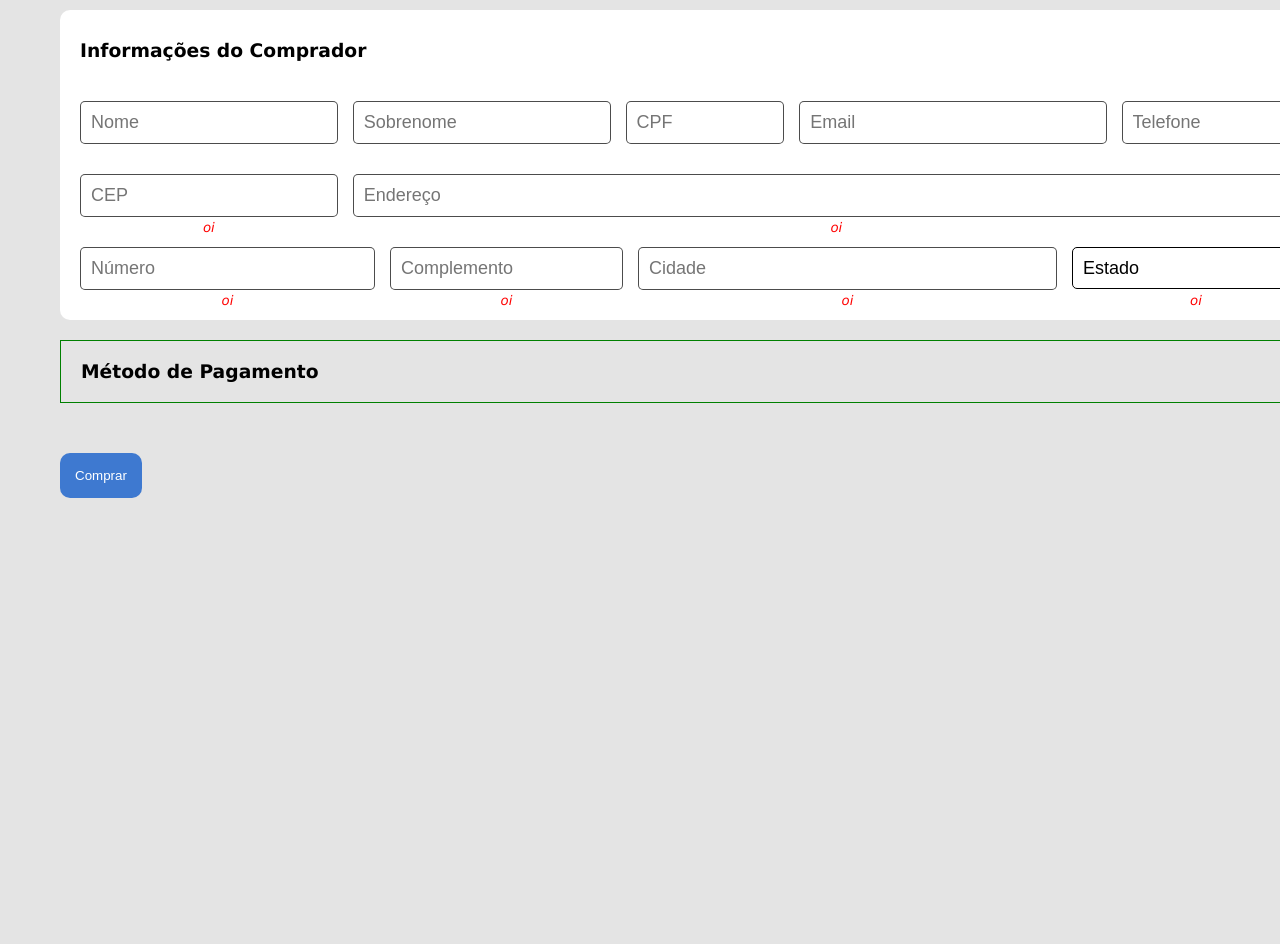
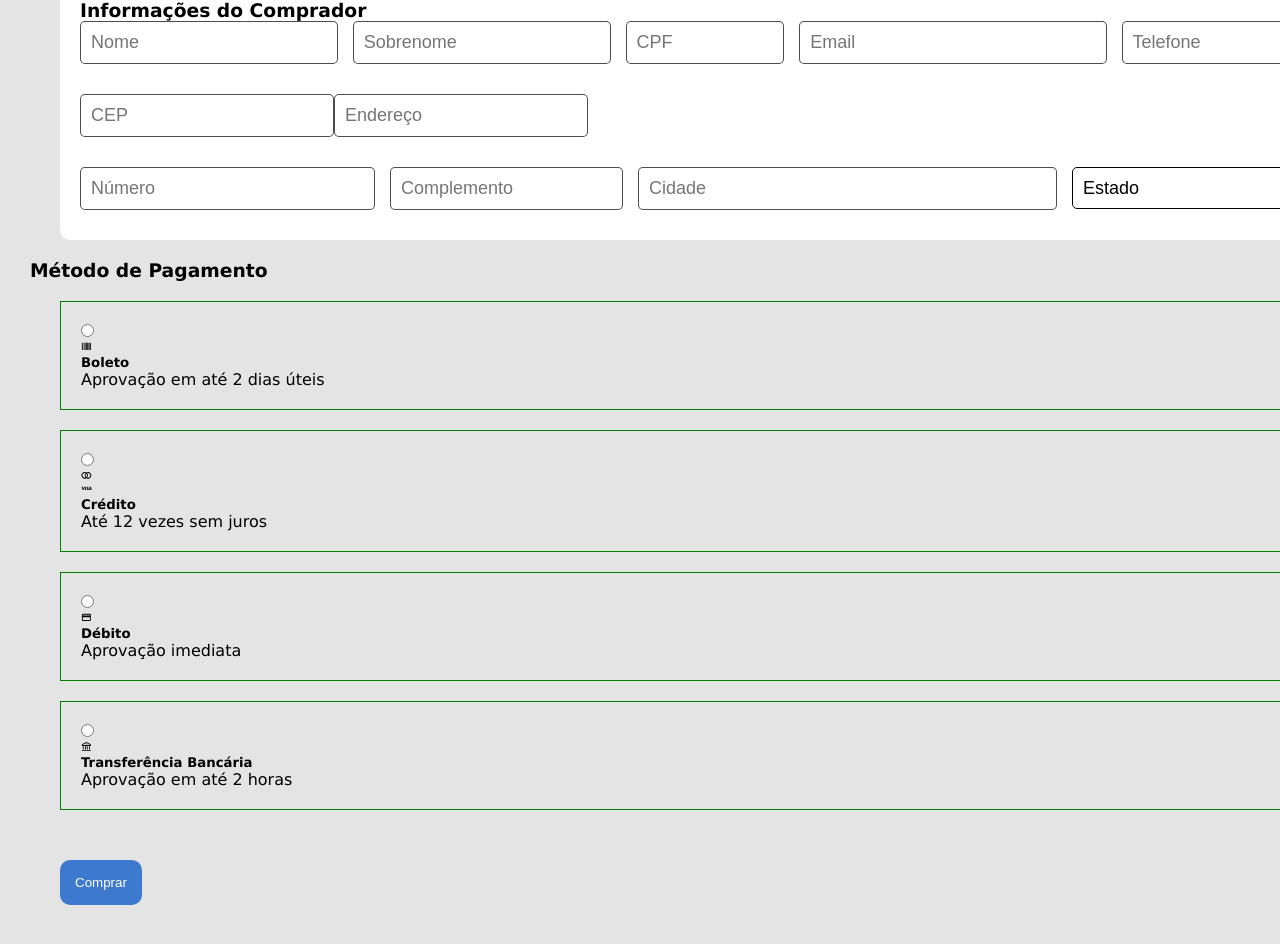
Before and after one commit to laurenzdpinder/react-store, a React (Create React App) app: page /purchcase in a window 1280 px wide. Shown: the part 298-1242 px from the top of the page. Before the commit the page ends 856 px from the top, so only its background shows below. Built offline with nearby package versions, Linux system fonts and the light colour scheme.

Commit message:
feat: Purchcase page - add payment-method

```diff
--- a/src/pages/Purchcase.js
+++ b/src/pages/Purchcase.js
@@ -1,6 +1,10 @@
 import React, { useEffect, useState } from 'react';
 import { useNavigate } from 'react-router-dom';
 import { BsBoxArrowLeft } from 'react-icons/bs';
+import { MdPayment } from 'react-icons/md';
+import {
+  RiBankLine, RiBarcodeLine, RiMastercardLine, RiVisaLine,
+} from 'react-icons/ri';
 import { getProductsCart } from '../helpers/localStorageCart';
 import getHdImage from '../helpers/hdImage';
 import getTotalPrice from '../helpers/getTotalPrice';
@@ -14,6 +18,13 @@ function Purchcase() {
     cpf: '',
     email: '',
     phone: '',
+    cep: '',
+    address: '',
+    number: '',
+    complement: '',
+    city: '',
+    state: '',
+    paymentMethod: '',
   });
   const [isValidInfo, setIsValidInfo] = useState({
     firstname: 0,
@@ -21,6 +32,12 @@ function Purchcase() {
     cpf: 0,
     email: 0,
     phone: 0,
+    cep: 0,
+    address: 0,
+    number: 0,
+    complement: 0,
+    city: 0,
+    state: 0,
   });
 
   const navigate = useNavigate();
@@ -40,6 +57,7 @@ function Purchcase() {
   const checkCPF = () => inputsOnChange.cpf.length < 11 && inputsOnChange.cpf.length > 0;
   const checkEmail = () => !inputsOnChange.email.includes('com');
   const checkPhone = () => inputsOnChange.phone.length < 7;
+  const checkCEP = () => inputsOnChange.cep.length < 10;
 
   const checkValidation = (key, func) => {
     if (inputsOnChange[key].length === 0) {
@@ -57,6 +75,11 @@ function Purchcase() {
     checkValidation('cpf', checkCPF());
     checkValidation('email', checkEmail());
     checkValidation('phone', checkPhone());
+    checkValidation('cep', checkCEP());
+    checkValidation('address', false);
+    checkValidation('number', false);
+    checkValidation('city', false);
+    checkValidation('state', false);
   };
 
   const isValidInput = (key, h5) => {
@@ -69,8 +92,14 @@ function Purchcase() {
     return null;
   };
 
-  // console.log(inputsOnChange.firstname);
+  console.log(inputsOnChange.paymentMethod);
   // console.log(document.querySelector('#firstname').value);
+  // console.log(document.querySelector('input[name="payment-method"]:checked').value);
+
+  const handleRadioOnClick = () => {
+    const radioValue = document.querySelector('input[name="payment-method"]:checked').value;
+    setInputsOnChange((prev) => ({ ...prev, paymentMethod: radioValue }));
+  };
 
   return (
     <div className="purchcase-container">
@@ -83,9 +112,10 @@ function Purchcase() {
       </button>
 
       <div className="products-review">
-        <div className="products-review-title">
+        <div className="purchcase-container-titles">
           <h3>Revise seus produtos</h3>
         </div>
+
         <div>
           {
             products.length
@@ -112,6 +142,7 @@ function Purchcase() {
               ))
           }
         </div>
+
         <div className="product-review-total">
           <h3>{ `Total: R$ ${getTotalPrice(products)}` }</h3>
         </div>
@@ -119,7 +150,7 @@ function Purchcase() {
 
       <div className="buyer-info">
         <form>
-          <div className="buyer-info-title">
+          <div className="purchcase-container-titles">
             <h3>Informações do Comprador</h3>
           </div>
 
@@ -160,14 +191,16 @@ function Purchcase() {
                 name="email"
                 placeholder="Email"
                 type="email"
+                value={inputsOnChange.email}
               />
               <input
                 autoComplete="off"
+                id="phone"
                 onChange={handleInputOnChange}
                 name="phone"
                 placeholder="Telefone"
                 type="tel"
-                // value
+                value={inputsOnChange.phone}
               />
             </div>
 
@@ -179,53 +212,189 @@ function Purchcase() {
               <div>{isValidInput('phone', 'Telefone')}</div>
             </div>
 
-            <div className="buyer-info-inputs-2">
+            <div className="buyer-info-inputs-l2">
               <input
+                autoComplete="off"
+                id="cep"
+                onChange={handleInputOnChange}
+                name="cep"
                 placeholder="CEP"
-                // type="Number"
+                type="text"
+                value={inputsOnChange.cep}
               />
               <input
+                autoComplete="off"
+                id="address"
+                onChange={handleInputOnChange}
+                name="address"
                 placeholder="Endereço"
                 type="text"
+                value={inputsOnChange.address.toLocaleUpperCase()}
               />
             </div>
 
             <div className="buyer-info-inputs-i2">
-              <div><h5>oi</h5></div>
-              <div><h5>oi</h5></div>
+              <div>{isValidInput('cep', 'CEP')}</div>
+              <div>{isValidInput('address')}</div>
             </div>
 
             <div className="buyer-info-inputs-l3">
               <input
+                autoComplete="off"
+                id="number"
+                onChange={handleInputOnChange}
+                name="number"
                 placeholder="Número"
                 type="text"
+                value={inputsOnChange.number}
               />
               <input
+                autoComplete="off"
+                id="complement"
+                onChange={handleInputOnChange}
+                name="complement"
                 placeholder="Complemento"
                 type="text"
+                value={inputsOnChange.complement}
               />
               <input
+                autoComplete="off"
+                id="city"
+                onChange={handleInputOnChange}
+                name="city"
                 placeholder="Cidade"
                 type="text"
+                value={inputsOnChange.city.toLocaleUpperCase()}
               />
-              <select>
+              <select
+                id="state"
+                name="state"
+                onChange={handleInputOnChange}
+                value={inputsOnChange.state}
+              >
                 <option value="">Estado</option>
+                <option value="AC">ACRE</option>
+                <option value="AL">ALAGOAS</option>
+                <option value="AP">AMAPÁ</option>
+                <option value="AM">AMAZONAS</option>
+                <option value="BA">BAHIA</option>
+                <option value="CE">CEARÁ</option>
+                <option value="DF">DISTRITO FEDERAL</option>
+                <option value="ES">ESPÍRITO SANTO</option>
+                <option value="GO">GOIÁS</option>
+                <option value="MA">MARANHÃO</option>
+                <option value="MT">MATO GROSSO</option>
+                <option value="MS">MATO GROSSO DO SUL</option>
+                <option value="MG">MINAS GERAIS</option>
+                <option value="PA">PARÁ</option>
+                <option value="PB">PARAÍBA</option>
+                <option value="PR">PARANÁ</option>
+                <option value="PE">PERNAMBUCO</option>
+                <option value="PI">PIAUÍ</option>
+                <option value="RJ">RIO DE JANEIRO</option>
+                <option value="RN">RIO GRANDE DO NORTE</option>
+                <option value="RS">RIO GRANDE DO SUL</option>
+                <option value="RO">RONDÔNIA</option>
+                <option value="RR">RORAIMA</option>
+                <option value="SC">SANTA CATARINA</option>
+                <option value="SP">SÃO PAULO</option>
+                <option value="SE">SERGIPE</option>
+                <option value="TO">TOCANTINS</option>
+                <option value="EX">ESTRANGEIRO</option>
               </select>
             </div>
 
             <div className="buyer-info-inputs-i3">
-              <div><h5>oi</h5></div>
-              <div><h5>oi</h5></div>
-              <div><h5>oi</h5></div>
-              <div><h5>oi</h5></div>
+              <div>{isValidInput('number')}</div>
+              <div />
+              <div>{isValidInput('city')}</div>
+              <div>{isValidInput('state')}</div>
             </div>
           </div>
-
         </form>
       </div>
 
-      <div className="payment-method">
-        <h3>Método de Pagamento</h3>
+      <div className="payment-method-container">
+        <div className="purchcase-container-titles">
+          <h3>Método de Pagamento</h3>
+        </div>
+        <form className="payment-methods-form">
+          <div className="payment-method">
+            <label htmlFor="bank-slip">
+              <input
+                id="bank-slip"
+                name="payment-method"
+                onClick={handleRadioOnClick}
+                type="radio"
+                value="Boleto"
+              />
+              <div className="payment-method-type">
+                <div><h6><RiBarcodeLine /></h6></div>
+                <div>
+                  <h5>Boleto</h5>
+                  <p>Aprovação em até 2 dias úteis</p>
+                </div>
+              </div>
+            </label>
+          </div>
+          <div className="payment-method">
+            <label htmlFor="credit">
+              <input
+                id="credit"
+                name="payment-method"
+                onClick={handleRadioOnClick}
+                type="radio"
+                value="Crédito"
+              />
+              <div className="payment-method-type">
+                <div>
+                  <h6 id="mastercard"><RiMastercardLine /></h6>
+                  <h6 id="visa"><RiVisaLine /></h6>
+                </div>
+                <div>
+                  <h5>Crédito</h5>
+                  <p>Até 12 vezes sem juros</p>
+                </div>
+              </div>
+            </label>
+          </div>
+          <div className="payment-method">
+            <label htmlFor="debit">
+              <input
+                id="debit"
+                name="payment-method"
+                onClick={handleRadioOnClick}
+                type="radio"
+                value="Débito"
+              />
+              <div className="payment-method-type">
+                <div><h6><MdPayment /></h6></div>
+                <div>
+                  <h5>Débito</h5>
+                  <p>Aprovação imediata</p>
+                </div>
+              </div>
+            </label>
+          </div>
+          <div className="payment-method">
+            <label htmlFor="bank-transfer">
+              <input
+                id="bank-transfer"
+                name="payment-method"
+                onClick={handleRadioOnClick}
+                type="radio"
+                value="Transferência Bancária"
+              />
+              <div className="payment-method-type">
+                <div><h6><RiBankLine /></h6></div>
+                <div>
+                  <h5>Transferência Bancária</h5>
+                  <p>Aprovação em até 2 horas</p>
+                </div>
+              </div>
+            </label>
+          </div>
+        </form>
       </div>
 
       <button
```
